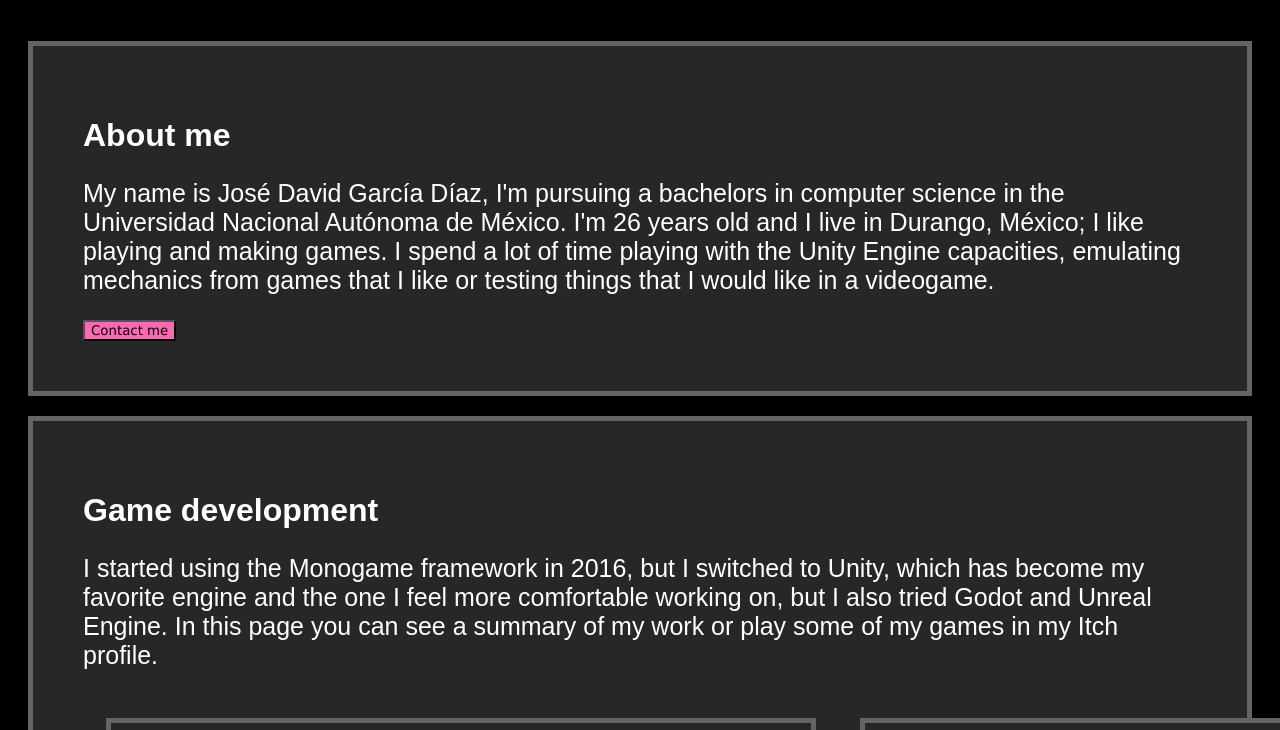
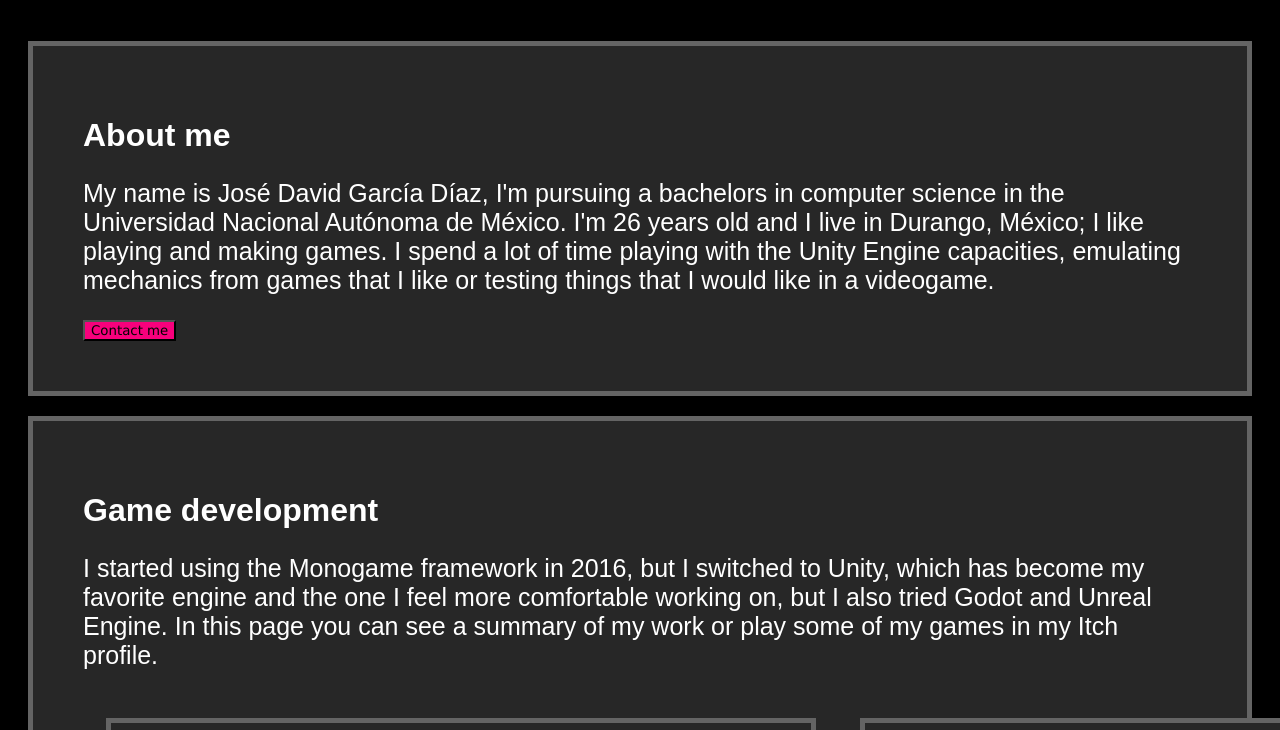
Before and after one commit to salmonn64/salmonn64.github.io, a plain HTML site: page index.html in a window 1280 px wide. In both pictures the pointer is over the button "Contact me". Shown: the part 1850-2580 px from the top of the page. Drawn offline with Linux system fonts and the light colour scheme.

Commit message:
button hover effect

```diff
--- a/css/estilo1.css
+++ b/css/estilo1.css
@@ -63,3 +63,7 @@ body {
     background-color: hotpink;
     color: black;
   }
+
+  button:hover{
+    background-color: rgb(248, 0, 124);
+  }
```
